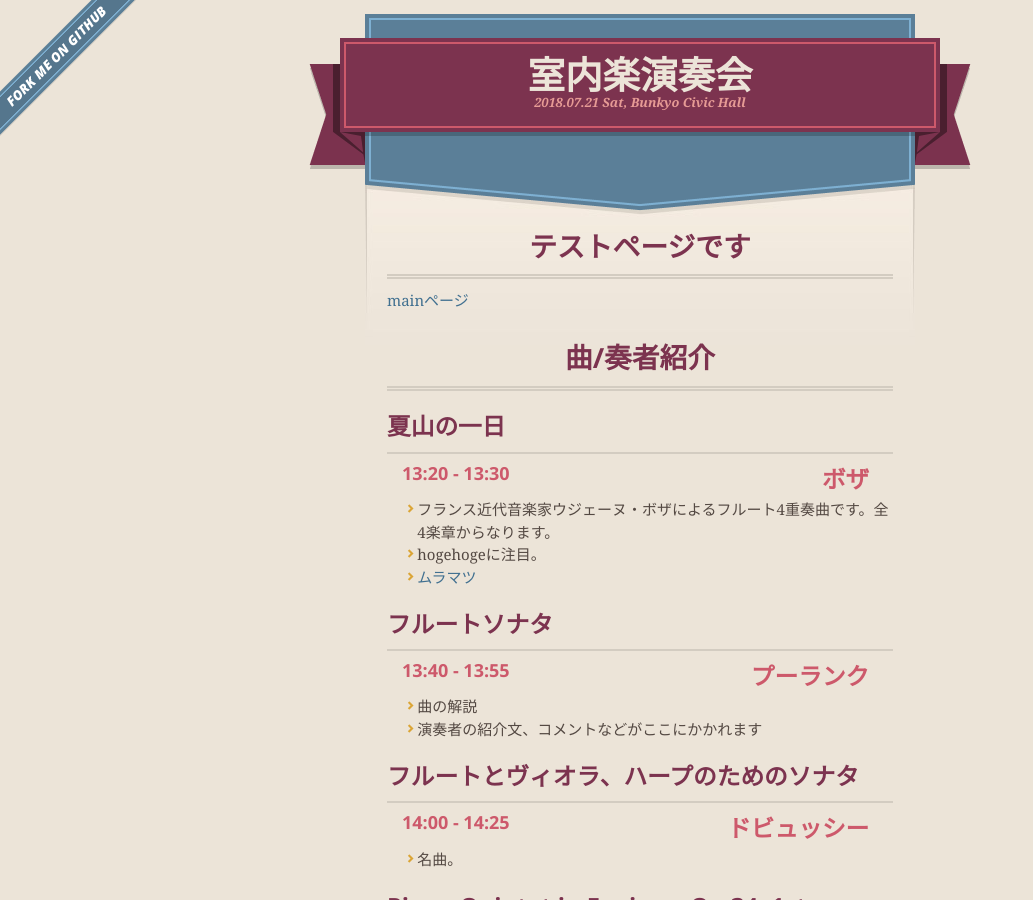
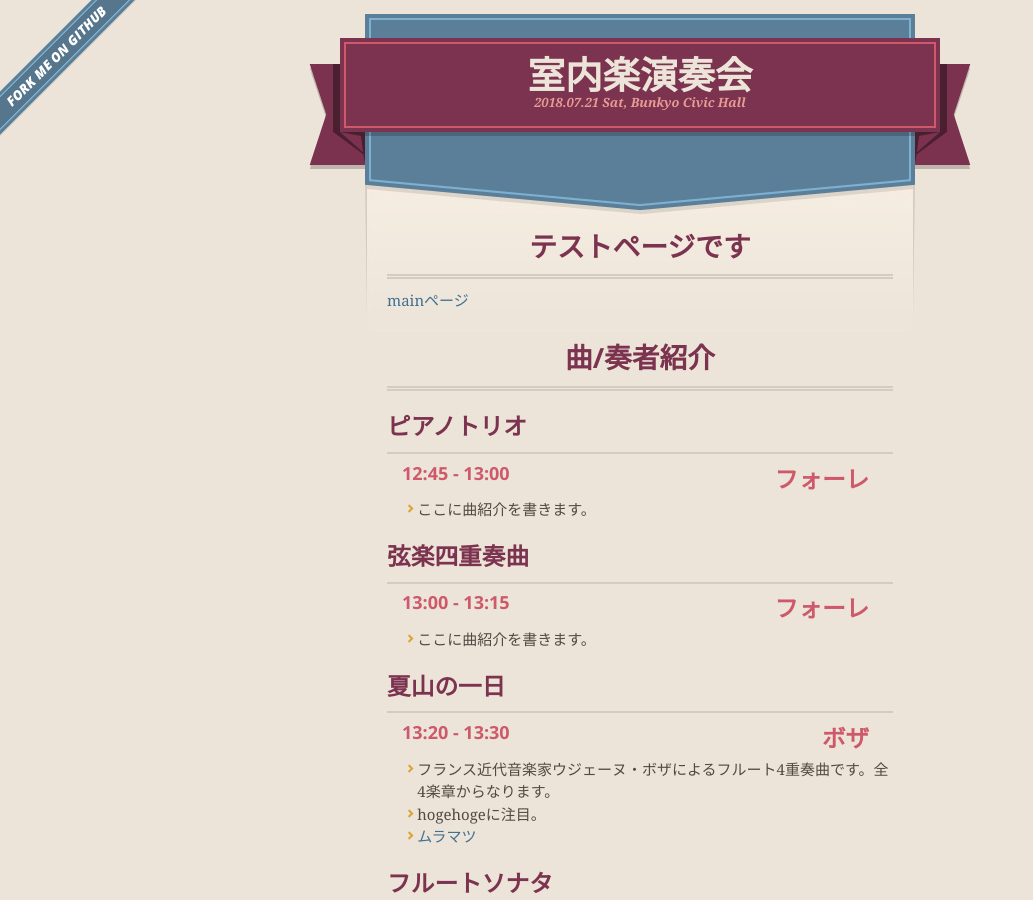
Before and after one commit to Ensemble-Project/Ensemble-Project.github.io, a Jekyll site: the page built from introduction.md, in a window 1280 px wide and 900 px high. Shown: the whole window, without its empty margins (0-1033 px from the left). Built offline with Jekyll 4.4.1, drawn with Linux system fonts in a browser that asks for light colours; our own code applies the rules of GitHub Pages for plain Markdown files; some of the changed text lies outside the part shown.

Commit message:
add introduction

```diff
--- a/introduction.md
+++ b/introduction.md
@@ -1,6 +1,17 @@
 # テストページです
 [mainページ](index)
 # 曲/奏者紹介
+
+## ピアノトリオ
+#### フォーレ
+###### 12:45 - 13:00
+* ここに曲紹介を書きます。
+
+## 弦楽四重奏曲
+#### フォーレ
+###### 13:00 - 13:15
+* ここに曲紹介を書きます。
+
 ## 夏山の一日
 #### ボザ
 ###### 13:20 - 13:30
@@ -49,6 +60,11 @@
 ###### 16:10 - 16:20
 * 名曲
 
+## 3つの小品
+#### イベール
+###### 16:20 - 16:30
+* 名曲
+
 ## ファゴットソナタ
 #### ヒンデミット
 ###### 16:30 -16:40
```
